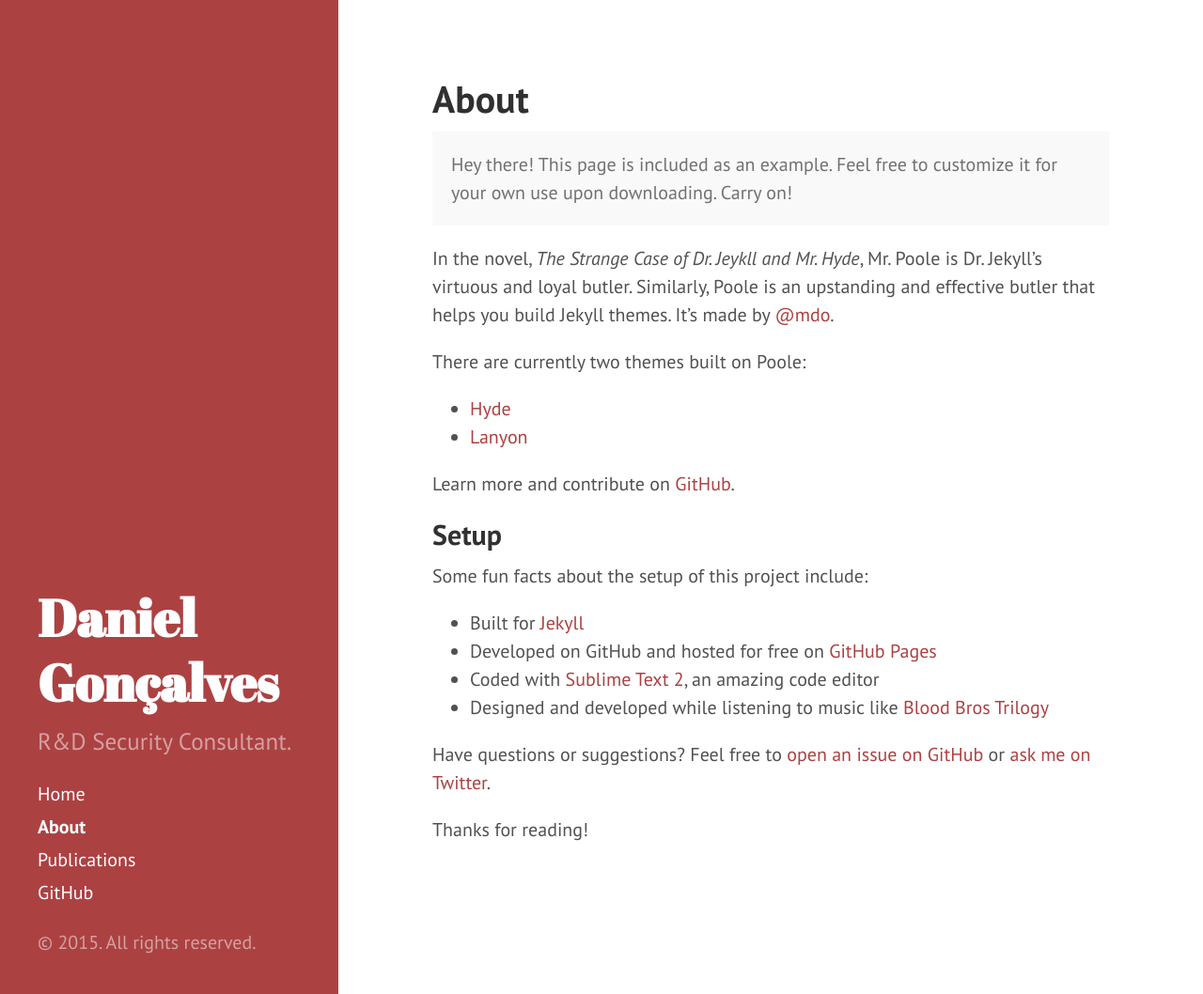
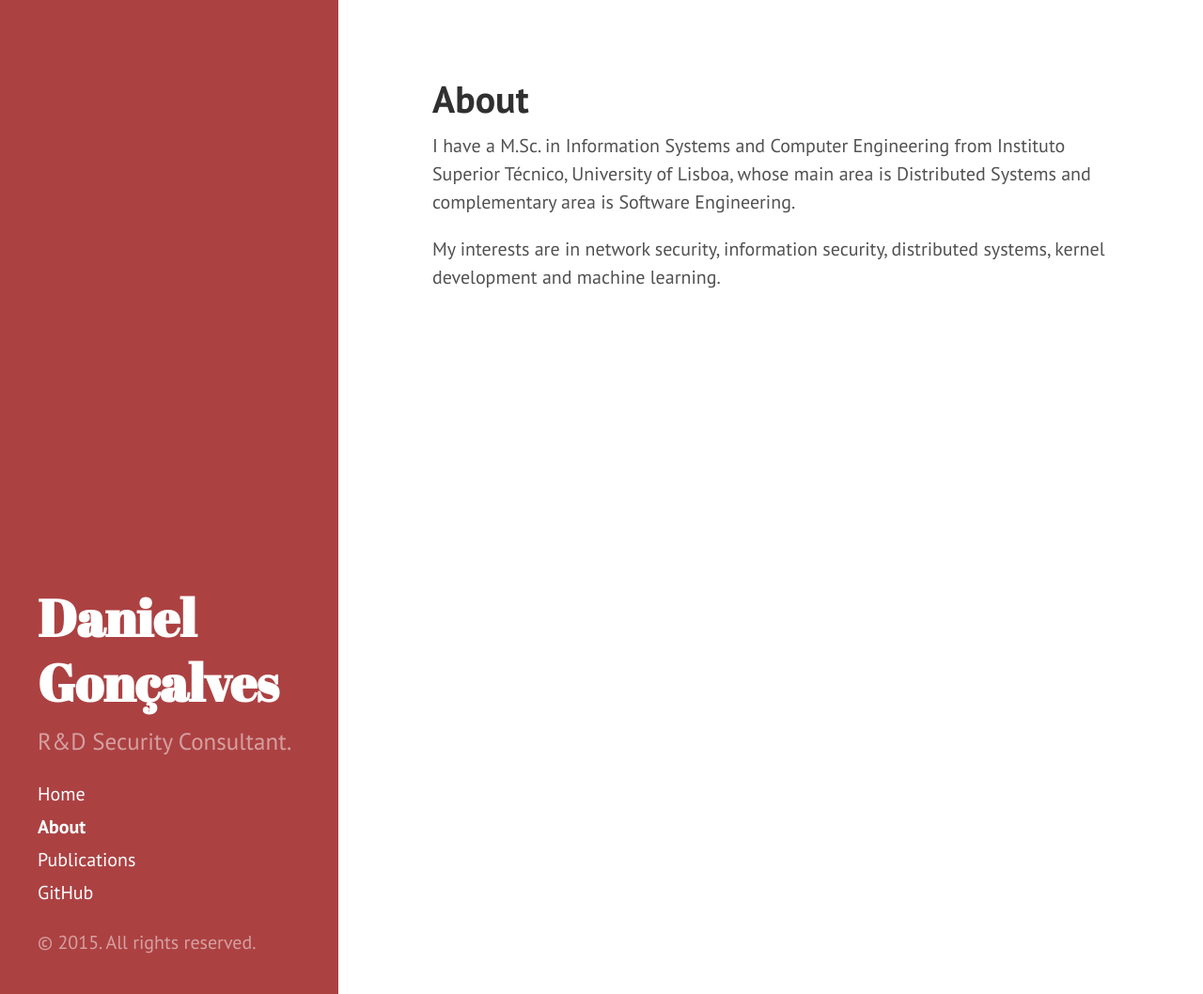
Before and after one commit to 2phost/2phost.github.io, a Jekyll site: the page built from about.md, in a window 1280 px wide and 1058 px high. Shown: the whole window at 94% size. Built offline with Jekyll 4.4.1, drawn with Linux system fonts in a browser that asks for light colours; Markdown is read by kramdown in place of the engine named in the settings.

Commit message:
About Page

```diff
--- a/about.md
+++ b/about.md
@@ -3,6 +3,14 @@ layout: page
 title: About
 ---
 
+I have a M.Sc. in Information Systems and Computer Engineering from Instituto
+Superior Técnico, University of Lisboa, whose main area is Distributed Systems
+and complementary area is Software Engineering.
+
+My interests are in network security, information security, distributed systems,
+   kernel development and machine learning.
+
+<!---
 <p class="message">
   Hey there! This page is included as an example. Feel free to customize it for your own use upon downloading. Carry on!
 </p>
@@ -28,3 +36,4 @@ Some fun facts about the setup of this project include:
 Have questions or suggestions? Feel free to [open an issue on GitHub](https://github.com/poole/issues/new) or [ask me on Twitter](https://twitter.com/mdo).
 
 Thanks for reading!
+-->
```
